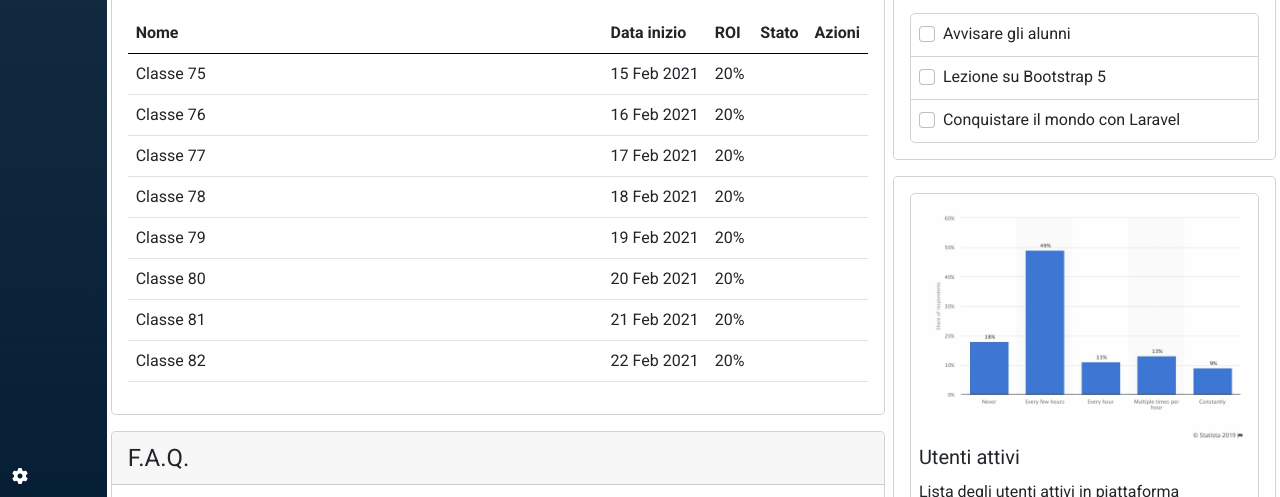
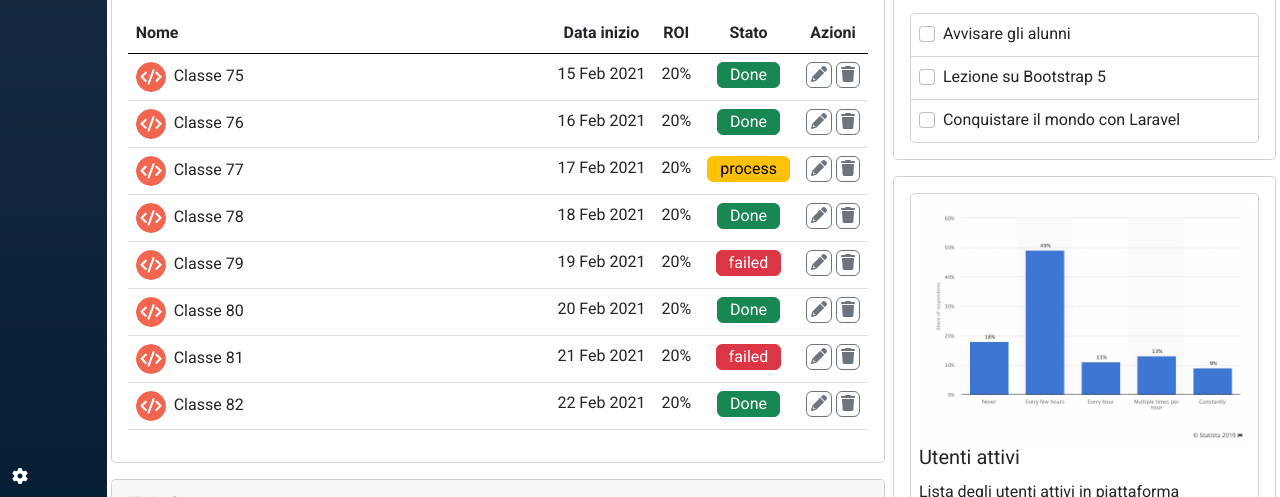
Before and after one commit to mlietti1/html-css-bootstrap-dashboard, a plain HTML site: page index.html in a window 1280 px wide. Shown: the part 303-800 px from the top of the page. Drawn offline with nearby package versions, Linux system fonts and the light colour scheme.

Commit message:
table content

```diff
--- a/css/style.css
+++ b/css/style.css
@@ -24,6 +24,10 @@ header {
 .sidebar a {
     text-decoration: none;
     color: white;
+}
+
+.sidebar a:hover {
+    color: #1a73e8;
 }
 
 .banner .banner-btn {
@@ -70,6 +74,20 @@ header {
     white-space: nowrap;
 }
 
+.mc-table th:not(:first-child) {
+    text-align: center;
+}
+
+.mc-table td:not(:first-child) {
+    text-align: center;
+}
+
+.mc-table td img {
+    width: 30px;
+    border-radius: 50%;
+    margin-right: 0.5rem;
+}
+
 .mc-table .t-col-class {
     width: 100%;
 }
@@ -91,3 +109,17 @@ header {
         display: none;
     }
 }
+
+@media screen and (max-width: 535px) {
+    .mc-table th:nth-child(2),
+    .mc-table td:nth-child(2) {
+        display: none;
+    }
+}
+
+@media screen and (max-width: 415px) {
+    .mc-table th:nth-child(3),
+    .mc-table td:nth-child(3) {
+        display: none;
+    }
+}
--- a/index.html
+++ b/index.html
@@ -20,8 +20,8 @@
               <a class="navbar-brand" href="#">
                 <img src="img/logo.svg" alt="Boolean">
               </a>
-              <form class="d-flex" role="search">
-                <input class="form-control searchbar" type="search" placeholder="Prova a cercare 'Quanti ragazzi di classe 75 mangiano la pizza'" aria-label="Search">
+              <form class="d-flex w-100" role="search">
+                <input class="form-control searchbar w-100" type="search" placeholder="Prova a cercare 'Quanti ragazzi di classe 75 mangiano la pizza'" aria-label="Search">
               </form>
 
             </div>
@@ -82,7 +82,7 @@
                                             <span class="fs-4">Prossime classi</span>
                                         </div>
                                         <div class="card-content p-3">
-                                            <table class="table mc-table">
+                                            <table class="table table-hover mc-table">
                                                 <thead>
                                                   <tr>
                                                     <th class="t-col-class" scope="col">Nome</th>
@@ -94,60 +94,68 @@
                                                 </thead>
                                                 <tbody>
                                                     <tr>
-                                                        <td>Classe 75</td>
+                                                        <td><img src="img/class-avatar.jpg" alt="class">Classe 75</td>
                                                         <td>15 Feb 2021</td>
                                                         <td>20%</td>
-                                                        <td></td>
-                                                        <td></td>
+                                                        <td><button type="button" class="btn btn-success py-0">Done</button></td>
+                                                        <td><button type="button" class="btn btn-outline-secondary py-0 px-1"><i class="fa-solid fa-pencil"></i></button>
+                                                        <button type="button" class="btn btn-outline-secondary py-0 px-1"><i class="fa-solid fa-trash"></i></button></td>
                                                     </tr>
                                                     <tr>
-                                                        <td>Classe 76</td>
+                                                        <td><img src="img/class-avatar.jpg" alt="class">Classe 76</td>
                                                         <td>16 Feb 2021</td>
                                                         <td>20%</td>
-                                                        <td></td>
-                                                        <td></td>
+                                                        <td><button type="button" class="btn btn-success py-0">Done</button></td>
+                                                        <td><button type="button" class="btn btn-outline-secondary py-0 px-1"><i class="fa-solid fa-pencil"></i></button>
+                                                        <button type="button" class="btn btn-outline-secondary py-0 px-1"><i class="fa-solid fa-trash"></i></button></td>
                                                     </tr>
                                                     <tr>
-                                                        <td>Classe 77</td>
+                                                        <td><img src="img/class-avatar.jpg" alt="class">Classe 77</td>
                                                         <td>17 Feb 2021</td>
                                                         <td>20%</td>
-                                                        <td></td>
-                                                        <td></td>
+                                                        <td><button type="button" class="btn btn-warning py-0">process</button></td>
+                                                        <td><button type="button" class="btn btn-outline-secondary py-0 px-1"><i class="fa-solid fa-pencil"></i></button>
+                                                        <button type="button" class="btn btn-outline-secondary py-0 px-1"><i class="fa-solid fa-trash"></i></button></td>
                                                     </tr>
                                                     <tr>
-                                                        <td>Classe 78</td>
+                                                        <td><img src="img/class-avatar.jpg" alt="class">Classe 78</td>
                                                         <td>18 Feb 2021</td>
                                                         <td>20%</td>
-                                                        <td></td>
-                                                        <td></td>
+                                                        <td><button type="button" class="btn btn-success py-0">Done</button></td>
+                                                        <td><button type="button" class="btn btn-outline-secondary py-0 px-1"><i class="fa-solid fa-pencil"></i></button>
+                                                        <button type="button" class="btn btn-outline-secondary py-0 px-1"><i class="fa-solid fa-trash"></i></button></td>
                                                     </tr>
                                                     <tr>
-                                                        <td>Classe 79</td>
+                                                        <td><img src="img/class-avatar.jpg" alt="class">Classe 79</td>
                                                         <td>19 Feb 2021</td>
                                                         <td>20%</td>
-                                                        <td></td>
-                                                        <td></td>
+                                                        <td><button type="button" class="btn btn-danger py-0">failed</button></td>
+                                                        <td><button type="button" class="btn btn-outline-secondary py-0 px-1"><i class="fa-solid fa-pencil"></i></button>
+                                                        <button type="button" class="btn btn-outline-secondary py-0 px-1"><i class="fa-solid fa-trash"></i></button></td>
                                                     </tr>
                                                     <tr>
-                                                        <td>Classe 80</td>
+                                                        <td><img src="img/class-avatar.jpg" alt="class">Classe 80</td>
                                                         <td>20 Feb 2021</td>
                                                         <td>20%</td>
-                                                        <td></td>
-                                                        <td></td>
+                                                        <td><button type="button" class="btn btn-success py-0">Done</button></td>
+                                                        <td><button type="button" class="btn btn-outline-secondary py-0 px-1"><i class="fa-solid fa-pencil"></i></button>
+                                                        <button type="button" class="btn btn-outline-secondary py-0 px-1"><i class="fa-solid fa-trash"></i></button></td>
                                                     </tr>
                                                     <tr>
-                                                        <td>Classe 81</td>
+                                                        <td><img src="img/class-avatar.jpg" alt="class">Classe 81</td>
                                                         <td>21 Feb 2021</td>
                                                         <td>20%</td>
-                                                        <td></td>
-                                                        <td></td>
+                                                        <td><button type="button" class="btn btn-danger py-0">failed</button></td>
+                                                        <td><button type="button" class="btn btn-outline-secondary py-0 px-1"><i class="fa-solid fa-pencil"></i></button>
+                                                        <button type="button" class="btn btn-outline-secondary py-0 px-1"><i class="fa-solid fa-trash"></i></button></td>
                                                     </tr>
                                                     <tr>
-                                                        <td>Classe 82</td>
+                                                        <td><img src="img/class-avatar.jpg" alt="class">Classe 82</td>
                                                         <td>22 Feb 2021</td>
                                                         <td>20%</td>
-                                                        <td></td>
-                                                        <td></td>
+                                                        <td><button type="button" class="btn btn-success py-0">Done</button></td>
+                                                        <td><button type="button" class="btn btn-outline-secondary py-0 px-1"><i class="fa-solid fa-pencil"></i></button>
+                                                        <button type="button" class="btn btn-outline-secondary py-0 px-1"><i class="fa-solid fa-trash"></i></button></td>
                                                     </tr>
                                                 </tbody>
                                               </table>
```
